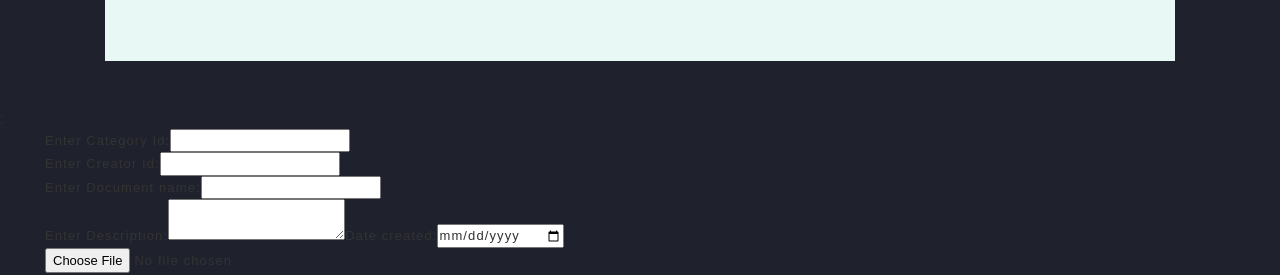
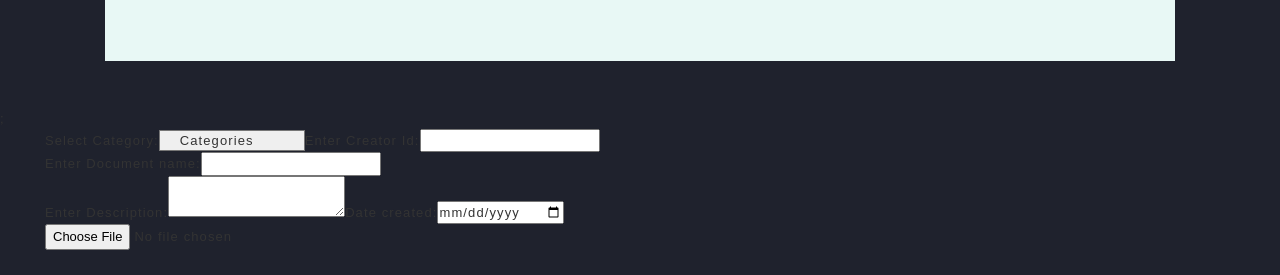
Before and after one commit to aKeoHub/capstone-project, a React (Create React App) app in the folder app/: page /documents in a window 1280 px wide. Shown: the part 1700-1975 px from the top of the page. Built offline with nearby package versions, Linux system fonts and the light colour scheme; no server answers.

Commit message:
regex otherdox

```diff
--- a/app/src/pages/DocumentsPage/otherDocs.jsx
+++ b/app/src/pages/DocumentsPage/otherDocs.jsx
@@ -129,17 +129,27 @@ const OtherDocs = () => {
          return (
          <>
          <form onSubmit={handleSubmit}>
-               <label>Enter Category Id:
-               <input
-                 type="number"
-                 name="docCatd"
-                 onChange={(e) => {
-                   setDocCat(e.target.value);
-                   }}
-               />
-               </label>
+             <label>Select Category:
+                 <select
+                     //className="form-select"
+                     name="docCatId"
+                     type="number"
+                     required="true"
+                     onChange={(e) => {
+                         setDocCat(e.target.value);
+                     }} >
+                     <option value="" label="Categories">Categories</option>
+                     <option value="1" label="LEGAL">Concerts</option>
+                     <option value="2" label="ENTERTAINMENT">Gathering</option>
+                     <option value="3" label="ACCOUNTING">Others</option>
+                     <option value="4" label="SOCIAL">Concerts</option>
+                     <option value="5" label="MEETING">Gathering</option>
+                     <option value="6" label="NOTICE">Others</option>
+                     <option value="7" label="PRIORITY">Concerts</option>
+                 </select>
+             </label>
                <label>Enter Creator Id:
-                 <input
+                 <input//this will be automatic to whoever is logged in
                    type="number"
                    name="creatorId"
                    onChange={(e) => { setCreatorId(e.target.value);}}
@@ -149,16 +159,18 @@ const OtherDocs = () => {
                      <input
                        type="text"
                        name="docName"
+                       max="30"
+                       required="true"
                        onChange={(e) => {
                          setDocName(e.target.value);
                        }}
                      />
                  </label>
                  <label>Enter Description:
-                     <textarea name="description" value={textarea} onChange={textAreaChange} />
+                     <textarea name="description" value={textarea} max="120" required="true" onChange={textAreaChange} />
                  </label>
                  <label for="dateCreated">Date created:
-                   <input type="date" id="dateCreated" name="dateCreated" onChange={(e) => { setDateCreated(e.target.value);}}/>
+                   <input type="date" id="dateCreated" name="dateCreated" required="true" onChange={(e) => { setDateCreated(e.target.value);}}/>
                  </label>
                  <input
                      type="file" id="fileUpload" name="file"
```
